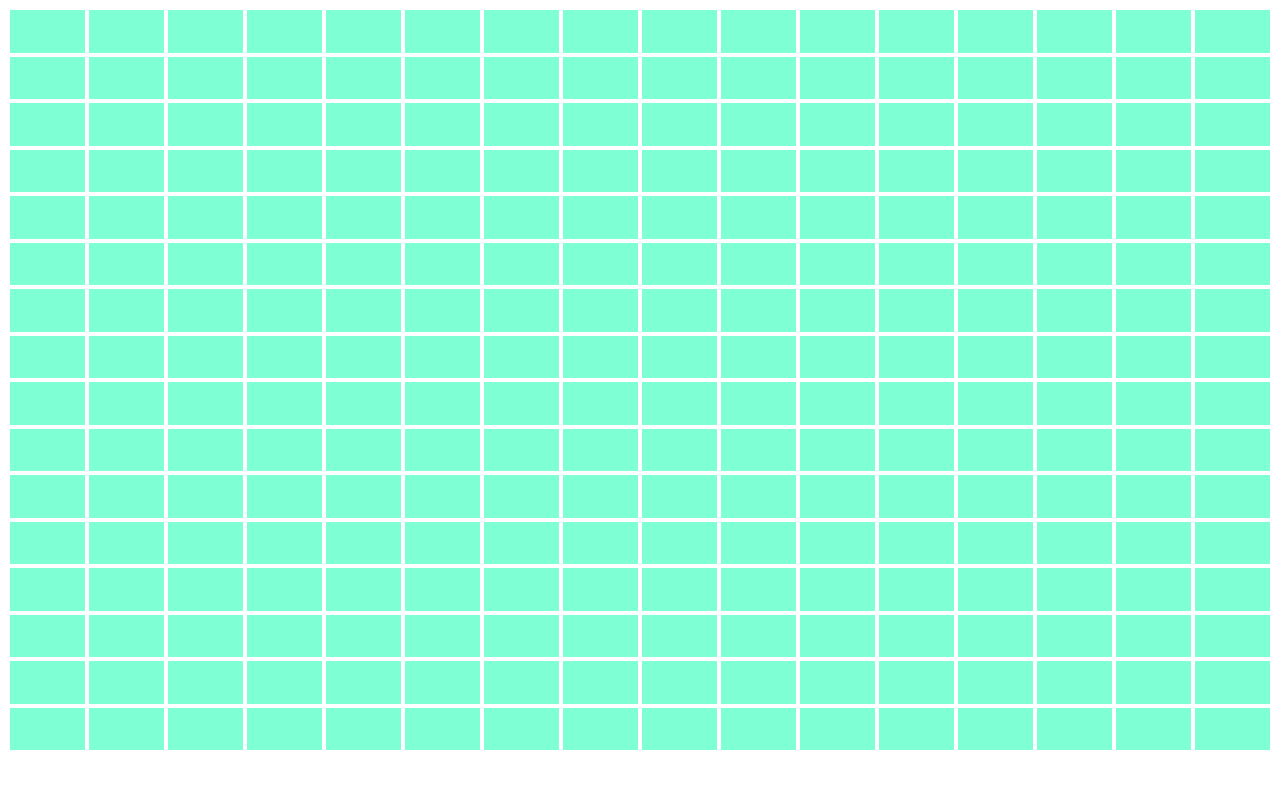
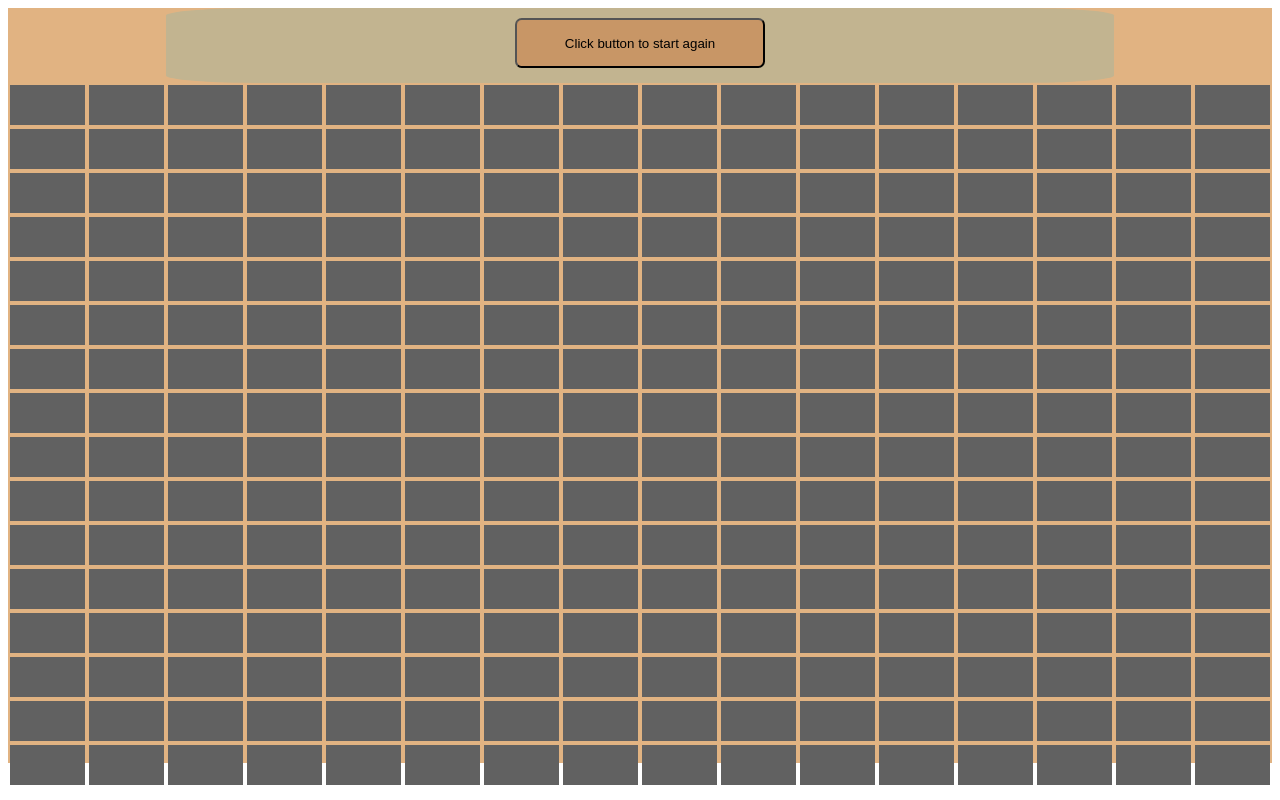
Before and after one commit to pigeonjim/Odin_Project_Etch-A-Sketch, a plain HTML site: page index.html in a window 1280 px wide. Drawn offline with Linux system fonts and the light colour scheme.

Commit message:
Add event handlers and a restart button

```diff
--- a/etchSketch.js
+++ b/etchSketch.js
@@ -6,34 +6,66 @@ window.addEventListener("resize", (event) => {
     setTheHeights();
 })
 
-function onLoad(){
+function onLoad(boxSize = 16){
     const mainDiv = document.createElement("div");
-    mainDiv.classList = "mainDiv grid";
-    dynamicGridSize(16,16,mainDiv);
+    const headerDiv = document.createElement("div");
+    const theButton = document.createElement("button");
+    const flexDiv = document.createElement("div");
+    mainDiv.classList = "mainDiv";
+    headerDiv.classList = "esHeader"
+    theButton.classList = "theButton"
+    flexDiv.classList = "flexDiv"
+    theButton.textContent = "Click button to start again"
+    dynamicGridSize(boxSize,mainDiv);
+    headerDiv.appendChild(theButton);
+    document.body.appendChild(flexDiv);
+    flexDiv.appendChild(headerDiv);
+    flexDiv.appendChild(mainDiv);
+    theButton.addEventListener("click", (event) => {
+        clickTheButton();
+    })
+
 }
 
-function addBoxes(noRows, noCols,  mainDiv){
-    for(let i = 0; i < noCols*noRows;i++){
+function addBoxes(boxSideSize, mainDiv){
+    for(let i = 0; i < boxSideSize*boxSideSize;i++){
         const box = document.createElement("div");
         box.classList = "theBoxes";
         mainDiv.appendChild(box);
-        let boxHeight = `${(window.innerHeight * 0.85)/noCols}px`;
+        let boxHeight = `${(window.innerHeight * 0.80)/boxSideSize}px`;
         box.style.setProperty("height", boxHeight);
+        box.addEventListener("mouseover", (event) => {
+            box.style.setProperty("background-color", "#12343b" )
+        });
     }
 }
 
-function dynamicGridSize(noRows,noCols, mainDiv){
-    addBoxes(noRows, noCols, mainDiv);
-    let colNoSt = `repeat(${noCols}, auto)`
+function dynamicGridSize(boxSideSize, mainDiv){
+    addBoxes(boxSideSize, mainDiv);
+    let colNoSt = `repeat(${boxSideSize}, auto)`
     mainDiv.style.gridTemplateColumns = colNoSt;
-    document.body.appendChild(mainDiv);
-    let mainDivHeight = `${window.innerHeight * 0.95}px`;
+    let mainDivHeight = `${window.innerHeight * 0.85}px`;
     mainDiv.style.setProperty("max-height", mainDivHeight);
 }
 
 function setTheHeights(noCols){
-    let mainDivHeight = `${window.innerHeight * 0.95}px`;
+    let mainDivHeight = `${window.innerHeight * 0.85}px`;
     document.querySelector(".mainDiv").style.setProperty("max-height",mainDivHeight);
     let boxHeight = `${(window.innerHeight * 0.85)/noCols}px`;
     document.querySelector(".theBoxes").style.setProperty("height", boxHeight);
 }
+
+function clickTheButton(){
+   let boxDimensions = window.prompt("Please enter the size of one side of the square you would like.\nA Max of 100")
+    if(boxDimensions > 100 || boxDimensions < 1){
+        window.alert("Value must be between 1 and 100");
+        clickTheButton();
+    } else{
+            let theDiv = document.querySelector(".mainDiv");
+            while (theDiv.hasChildNodes()){
+                theDiv.removeChild(theDiv.lastChild)
+            }
+            dynamicGridSize(boxDimensions,theDiv)
+
+    }
+}
--- a/style.css
+++ b/style.css
@@ -2,7 +2,8 @@
     border: 0px;
     margin: 2px;
     padding: 0px;
-    background-color: aquamarine;
+    background-color: #616161
+    ;
 
 }
 .mainDiv {
@@ -17,3 +18,29 @@
     border: 0px;
     margin: 0px;
 }
+.esHeader{
+    padding: auto;
+    border: 0px;
+    margin: auto;
+    background-color: #c2b490;
+    height: 75px;
+    width:75%;
+    display: flex;
+    align-content: center;
+    justify-content: center;
+    border-radius: 10%;
+}
+.theButton{
+    border-radius: 5pt;
+    background-color: #c89666 ;
+    height: 50px;
+    width: 250px;
+    margin-top: 10px
+
+}
+.flexDiv{
+    display: flexbox;
+    align-items: center;
+    margin: 0%;
+    background-color: #e1b382;
+}
```
